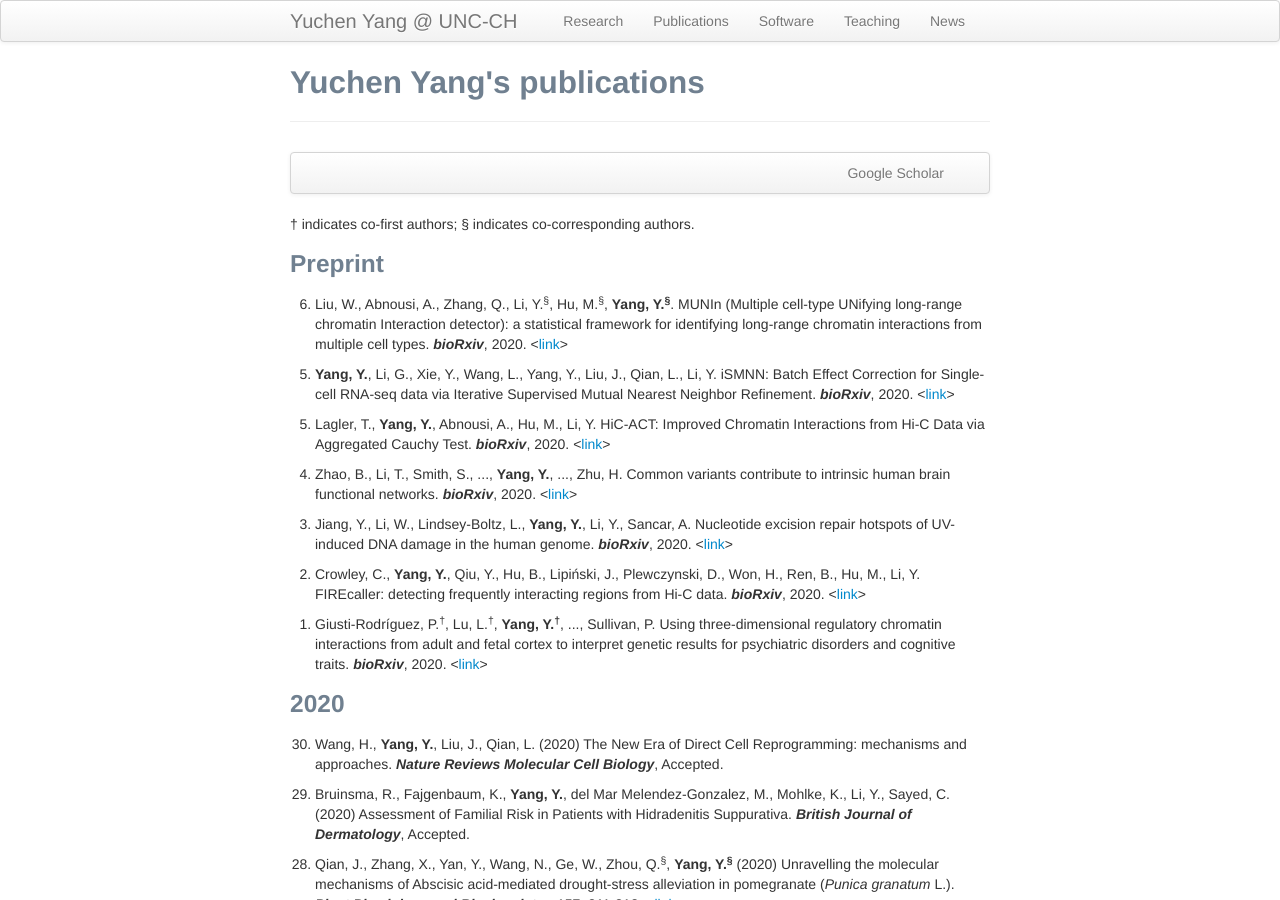
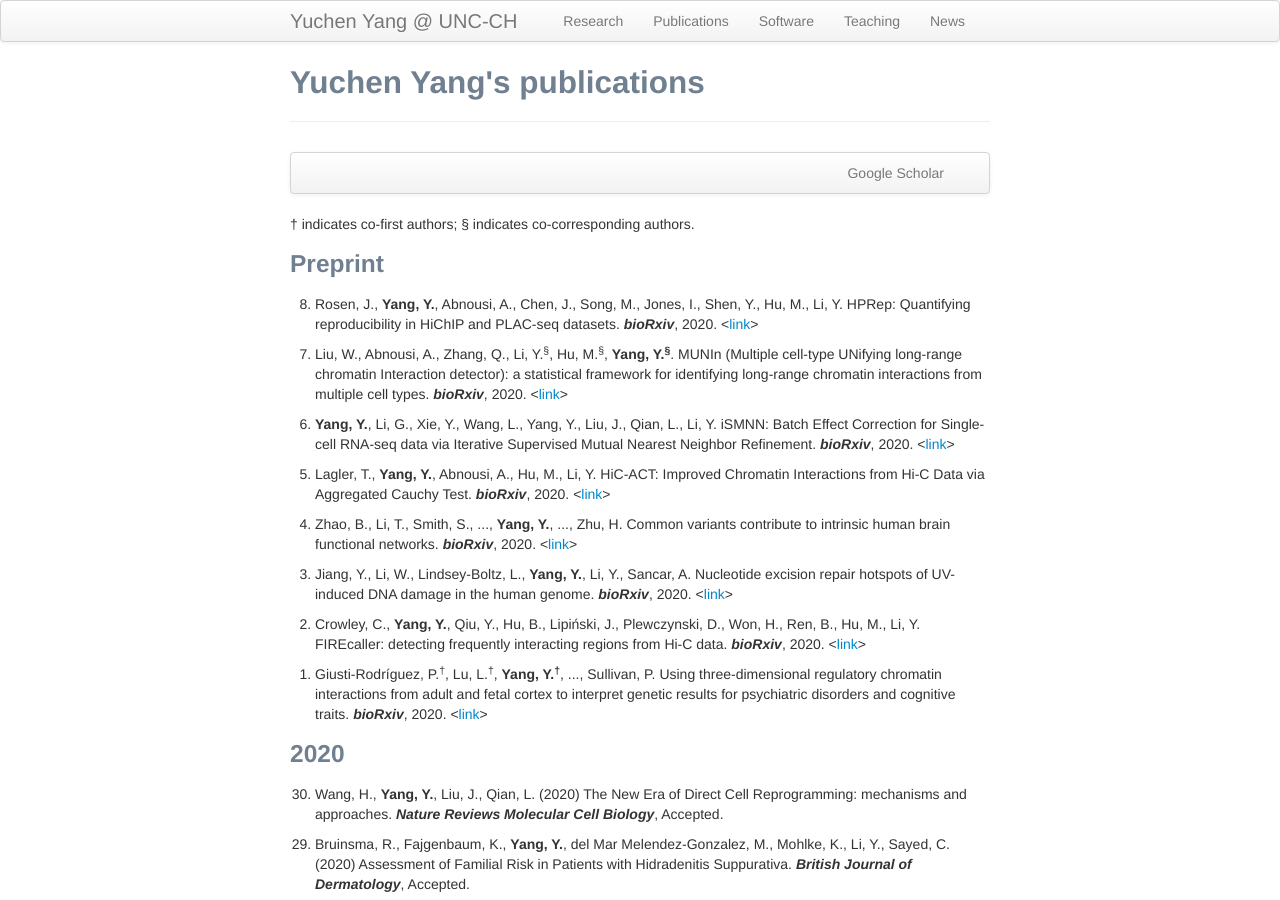
Before and after one commit to yycunc/yycunc.github.io, a Jekyll site: the page built from pages/pubs.md, in a window 1280 px wide and 900 px high. Built offline with Jekyll 4.4.1, drawn with Linux system fonts in a browser that asks for light colours.

Commit message:
Update pubs.md

```diff
--- a/pages/pubs.md
+++ b/pages/pubs.md
@@ -14,9 +14,11 @@ title: Yuchen Yang's publications
 &dagger; indicates co-first authors; &sect; indicates co-corresponding authors.
 
 ### Preprint
-<ol start="6"> <li> Liu, W., Abnousi, A., Zhang, Q., Li, Y.<sup>&sect;</sup>, Hu, M.<sup>&sect;</sup>, <b>Yang, Y.<sup>&sect;</sup></b>. MUNIn (Multiple cell-type UNifying long-range chromatin Interaction detector): a statistical framework for identifying long-range chromatin interactions from multiple cell types. <i><b>bioRxiv</b></i>, 2020. <<a href="https://www.biorxiv.org/content/10.1101/2020.11.12.380782v1">link</a>></li></ol>
+<ol start="8"> <li> Rosen, J., <b>Yang, Y.</b>, Abnousi, A., Chen, J., Song, M., Jones, I., Shen, Y., Hu, M., Li, Y. HPRep: Quantifying reproducibility in HiChIP and PLAC-seq datasets. <i><b>bioRxiv</b></i>, 2020. <<a href="https://www.biorxiv.org/content/10.1101/2020.11.23.394239v1">link</a>></li></ol>
 
-<ol start="5"> <li> <b>Yang, Y.</b>, Li, G., Xie, Y., Wang, L., Yang, Y., Liu, J., Qian, L., Li, Y. iSMNN: Batch Effect Correction for Single-cell RNA-seq data via Iterative Supervised Mutual Nearest Neighbor Refinement. <i><b>bioRxiv</b></i>, 2020. <<a href="https://www.biorxiv.org/content/10.1101/2020.11.09.375659v1?rss=1">link</a>></li></ol>
+<ol start="7"> <li> Liu, W., Abnousi, A., Zhang, Q., Li, Y.<sup>&sect;</sup>, Hu, M.<sup>&sect;</sup>, <b>Yang, Y.<sup>&sect;</sup></b>. MUNIn (Multiple cell-type UNifying long-range chromatin Interaction detector): a statistical framework for identifying long-range chromatin interactions from multiple cell types. <i><b>bioRxiv</b></i>, 2020. <<a href="https://www.biorxiv.org/content/10.1101/2020.11.12.380782v1">link</a>></li></ol>
+
+<ol start="6"> <li> <b>Yang, Y.</b>, Li, G., Xie, Y., Wang, L., Yang, Y., Liu, J., Qian, L., Li, Y. iSMNN: Batch Effect Correction for Single-cell RNA-seq data via Iterative Supervised Mutual Nearest Neighbor Refinement. <i><b>bioRxiv</b></i>, 2020. <<a href="https://www.biorxiv.org/content/10.1101/2020.11.09.375659v1?rss=1">link</a>></li></ol>
 
 <ol start="5"> <li> Lagler, T., <b>Yang, Y.</b>, Abnousi, A., Hu, M., Li, Y. HiC-ACT: Improved Chromatin Interactions from Hi-C Data via Aggregated Cauchy Test. <i><b>bioRxiv</b></i>, 2020. <<a href="https://www.biorxiv.org/content/10.1101/2020.10.28.359869v1">link</a>></li></ol>
 
```
